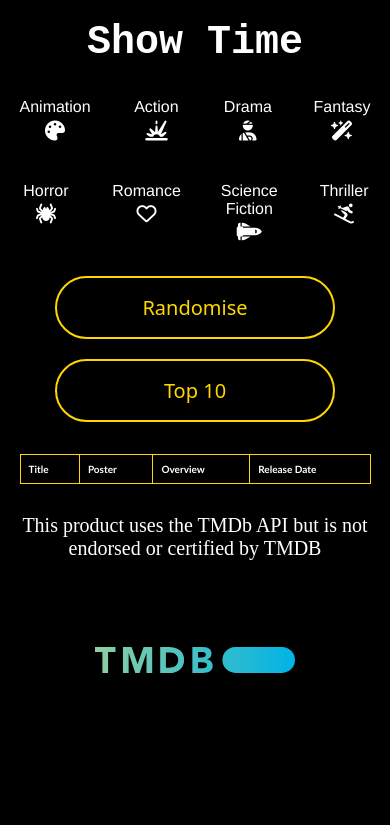
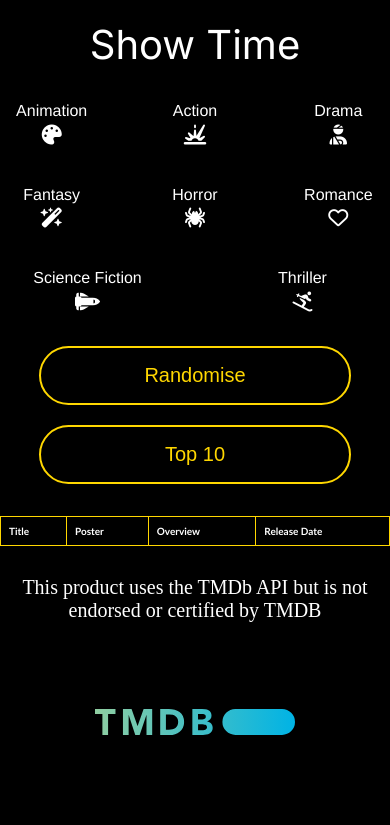
Before and after one commit to tgulu/Show-Time, a website: page index.html in a window 390 px wide. Drawn offline with Linux system fonts and the light colour scheme; no server answers.

Commit message:
add padding to genere in sort bar

```diff
--- a/stylesheet.css
+++ b/stylesheet.css
@@ -1,4 +1,5 @@
-/* Existing CSS */
+@import url("https://fonts.googleapis.com/css2?family=Inter:ital,opsz,wght@0,14..32,100..900;1,14..32,100..900&display=swap");
+
 * {
   background-color: black;
   margin: 0;
@@ -18,7 +19,8 @@ body {
 }
 
 h1 {
-  font-family: "Courier New", Courier, monospace;
+  font-family: "Inter";
+  font-weight: 400;
   text-align: center;
   margin: 20px 0;
   color: white;
@@ -67,8 +69,6 @@ table {
   display: flex;
   justify-content: center;
   padding: 16px 32px;
-  font-family: system-ui, -apple-system, BlinkMacSystemFont, "Segoe UI", Roboto,
-    Oxygen, Ubuntu, Cantarell, "Open Sans", "Helvetica Neue", sans-serif;
   font-size: 20px;
   background-color: transparent;
   color: gold;
@@ -130,6 +130,9 @@ footer {
 
 /* For mobile screens */
 @media screen and (max-width: 680px) {
+  .container {
+    width: 100%;
+  }
   th,
   td {
     border: 1px solid gold;
@@ -139,7 +142,7 @@ footer {
   }
   .sort-bar {
     flex-wrap: wrap;
-    justify-content: space-between; /* Distribute items evenly */
+    justify-content: space-evenly; /* Distribute items evenly */
     width: 100%; /* Full width */
     border-bottom: none;
     left: 400px;
@@ -147,6 +150,7 @@ footer {
   }
 
   .sort-bar div {
+    padding: 0 10px;
     flex: 1; /* Each item takes equal width */
     text-align: center; /* Center align content */
     border-radius: 50%;
```
